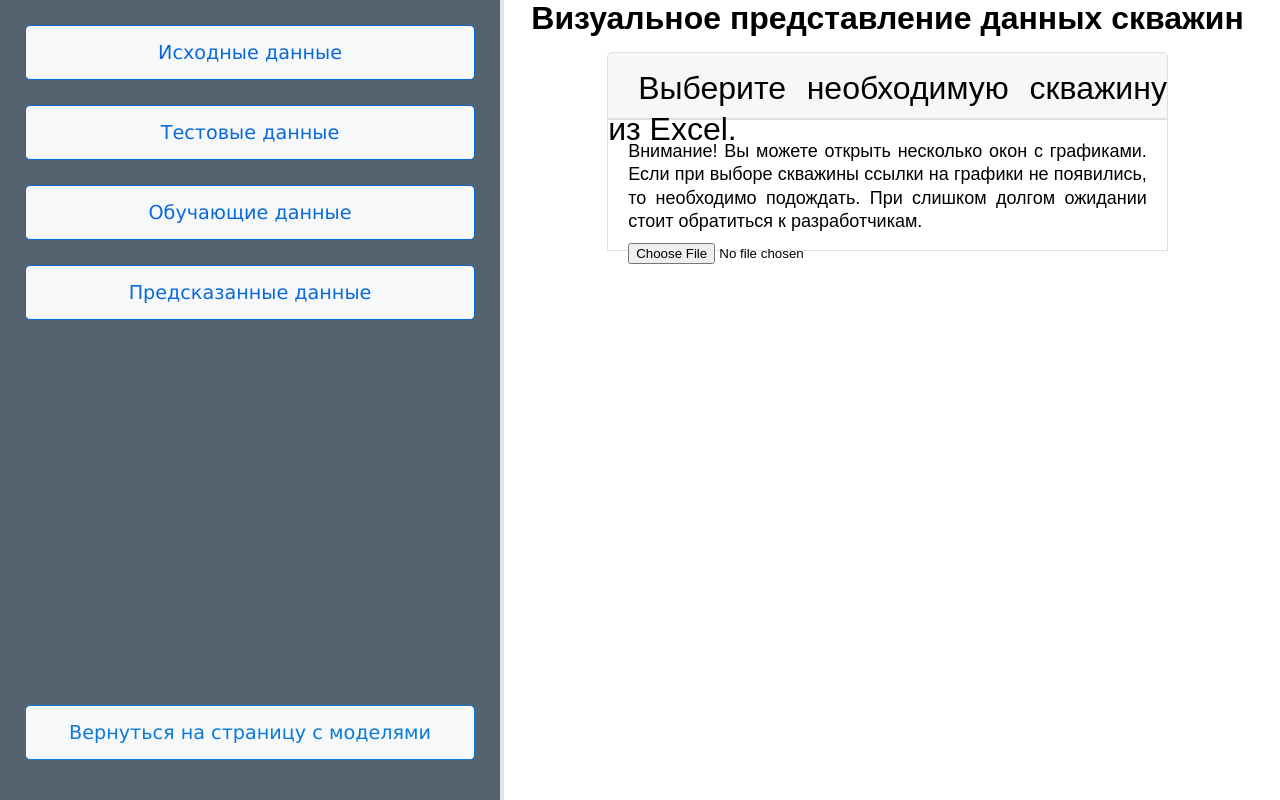
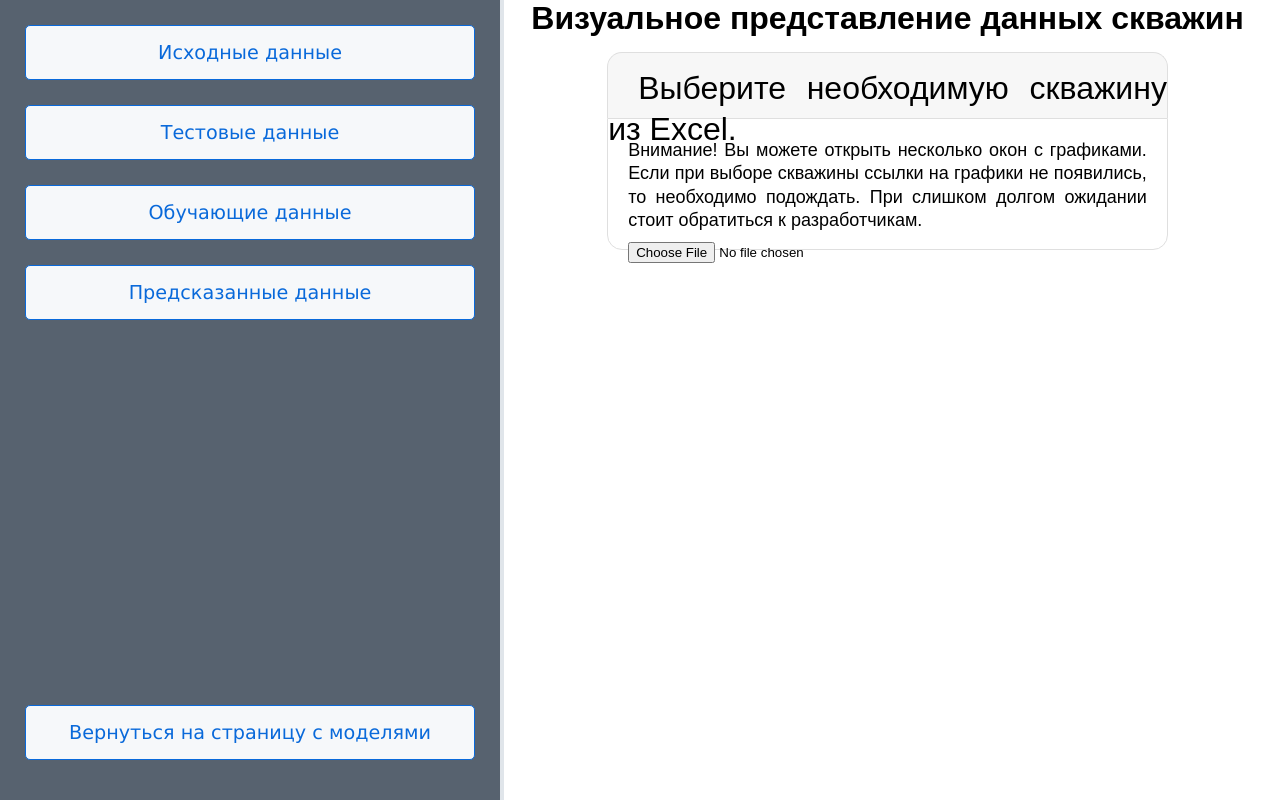
Before and after one commit to 21se/GPO_2022_TimeSeriesForecast, a Flask app: page /data in a window 1280 px wide. Run offline with Flask 2, Linux system fonts and the light colour scheme; some libraries are stand-ins or nearby versions.

Commit message:
redesign by Vladanus

```diff
--- a/static/java_script_excel_to_array.js
+++ b/static/java_script_excel_to_array.js
@@ -4,19 +4,21 @@ excel_file.addEventListener('change', (event) => {
 
     if(!['application/vnd.openxmlformats-officedocument.spreadsheetml.sheet', 'application/vnd.ms-excel'].includes(event.target.files[0].type))
     {
-        document.getElementById('excel_data').innerHTML = '<div class="alert alert-danger">Only .xlsx or .xls file format are allowed</div>';
+        alert("Поддерживаются только .xlsx и .xls форматы файлов")
 
         excel_file.value = '';
 
         return false;
     }
-    var texts = document.querySelectorAll('p');
+    var texts = document.querySelectorAll('a');
     /*for(var i = 0; i<texts.length; i++)
             {
                     texts[i].
             }*/
-
     document.getElementById('footer').style.visibility = 'hidden';
+    document.getElementById('main-header').style.borderBottomLeftRadius = '15px'
+    document.getElementById('main-header').style.borderBottomRightRadius = '15px'
+    document.getElementById('main-header').style.borderBottom = '2px'
 
     var reader = new FileReader();
 
@@ -108,6 +110,9 @@ excel_file.addEventListener('change', (event) => {
                 texts[i].style.display = '';
         }*/
         document.getElementById('footer').style.visibility = 'visible';
+        document.getElementById('main-header').style.borderBottomLeftRadius = '0px'
+        document.getElementById('main-header').style.borderBottomRightRadius = '0px'
+        document.getElementById('main-header').style.borderBottom = '0px'
     }
 
 });
--- a/static/style.css
+++ b/static/style.css
@@ -41,7 +41,6 @@
 #back-button {
     bottom: 5%;
     position: absolute;
-    color: #0979DA;
 }
 
 #main {
@@ -81,25 +80,29 @@
     margin-left: auto;
     margin-right: auto;
     margin-top: 2%;
-    border-top-left-radius: 5px;
-    border-top-right-radius: 5px;
+    border-top-left-radius: 15px;
+    border-top-right-radius: 15px;
     vertical-align: middle;
+}
+
+#main-header {
+    background: #ffffff;
+    margin-top: 0px;
+    border-top-left-radius: 0px;
+    border-top-right-radius: 0px;
+    border-bottom-left-radius: 15px;
+    border-bottom-right-radius: 15px;
+    height: 130px;
 }
 
 #footer {
     margin-top: 0px;
     border-top-left-radius: 0px;
     border-top-right-radius: 0px;
-    border-bottom-left-radius: 5px;
-    border-bottom-right-radius: 5px;
+    border-bottom-left-radius: 15px;
+    border-bottom-right-radius: 15px;
     height: 75px;
     visibility: hidden;
-}
-
-
-
-#container {
-
 }
 
 #customers {
--- a/templates/Kust_Choice.html
+++ b/templates/Kust_Choice.html
@@ -35,12 +35,13 @@
   <div id="main">
     <h1>Визуальное представление данных скважин</h1>
 
-    <div class="header">
+    <div class="header" style="border-bottom: 0px">
         <div style="margin-top: 15px">
             <p style="font-size: 32px; vertical-align: middle">Выберите необходимую скважину из Excel.</p>
         </div>
     </div>
-    <div class="header" style="background: #ffffff; margin-top: 0px; border-top-left-radius: 0px; border-top-right-radius: 0px; height: 130px">
+
+    <div class="header" id="main-header">
         <div style="margin-left: 20px; margin-top: 20px; margin-right: 20px">
             <p style="text-indent: 0px;">Внимание! Вы можете открыть несколько окон с графиками. Если при
                 выборе скважины ссылки на графики не появились, то необходимо подождать. При слишком долгом ожидании
@@ -49,7 +50,8 @@
 
         </div>
     </div>
-    <div class="header" id="footer" >
+
+    <div class="header" id="footer">
         <div style="margin-left: 20px; margin-top: 20px; margin-right: 20px;">
             <p style="text-indent: 0px; font-size: 18px; display:inline-block">Открыть график в новом окне: </p>
             <a id="first_column" style="margin-left: 30px" href="#nul">Давление до УР</a>
@@ -59,7 +61,6 @@
         </div>
     </div>
     <br>
-  <div style="height: auto; margin-top: 35px; margin-bot: 5px; text-align: center">
     {% with messages = get_flashed_messages() %}
         {% if messages %}
             {% for message in messages %}
@@ -67,11 +68,9 @@
             {% endfor %}
         {% endif %}
     {% endwith %}
-    {% block body %}{% endblock %}
-    <div style="display: inline-flex"> </div>
+    {% block body %}
+    {% endblock %}
     <div id="excel_data" class="mt-5"></div>
-  </div>
-
 <script type="text/javascript" src="../static/java_script_excel_to_array.js"></script>
 </body>
 </html>
--- a/templates/data_choice.html
+++ b/templates/data_choice.html
@@ -16,8 +16,8 @@
         </form>
     </div>
     <div id="main">
-        <div style="margin-top: 15px; position: absolute">
-            <table id="customers">
+        <div style="margin-top: 15px; position: absolute;">
+            <table id="customers" style="width: 95%; margin: auto;">
                 <tbody align="center">
                 <tr>
                     {% for key in page_data[0] %}
```
